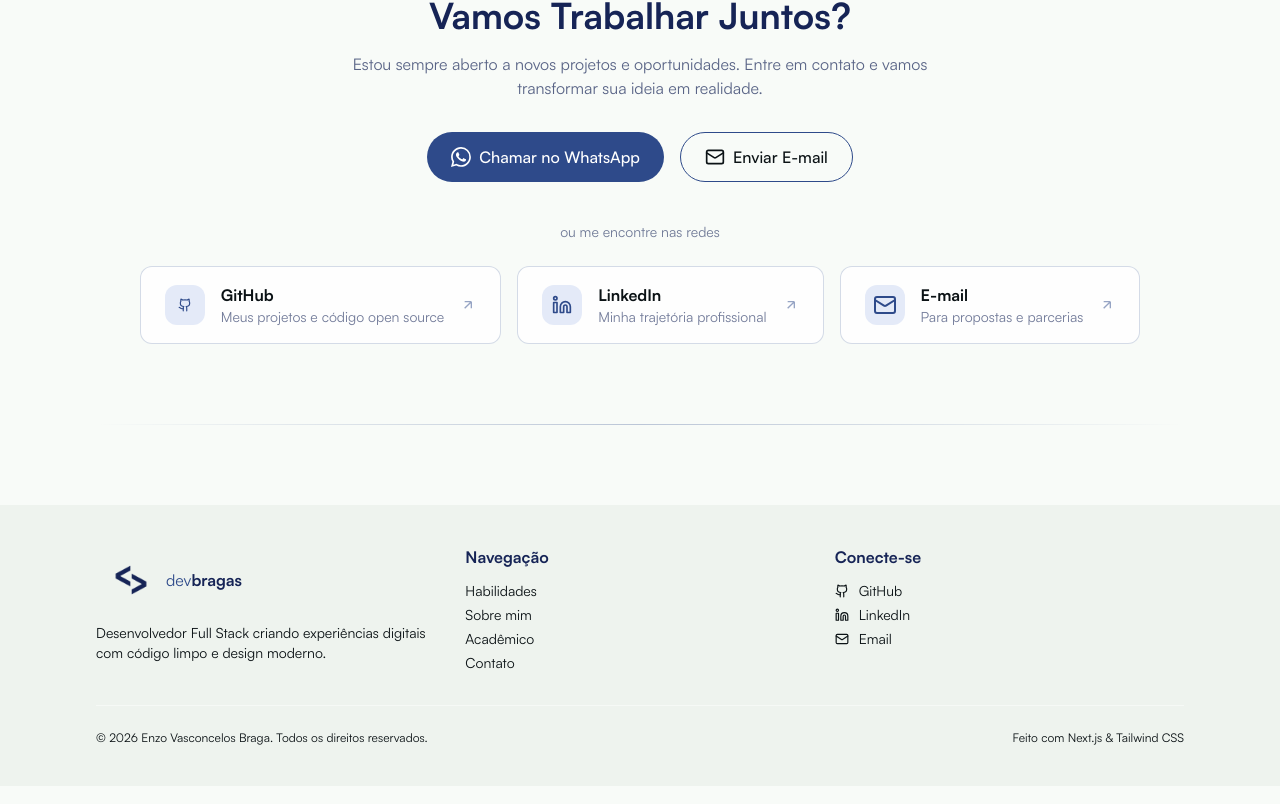
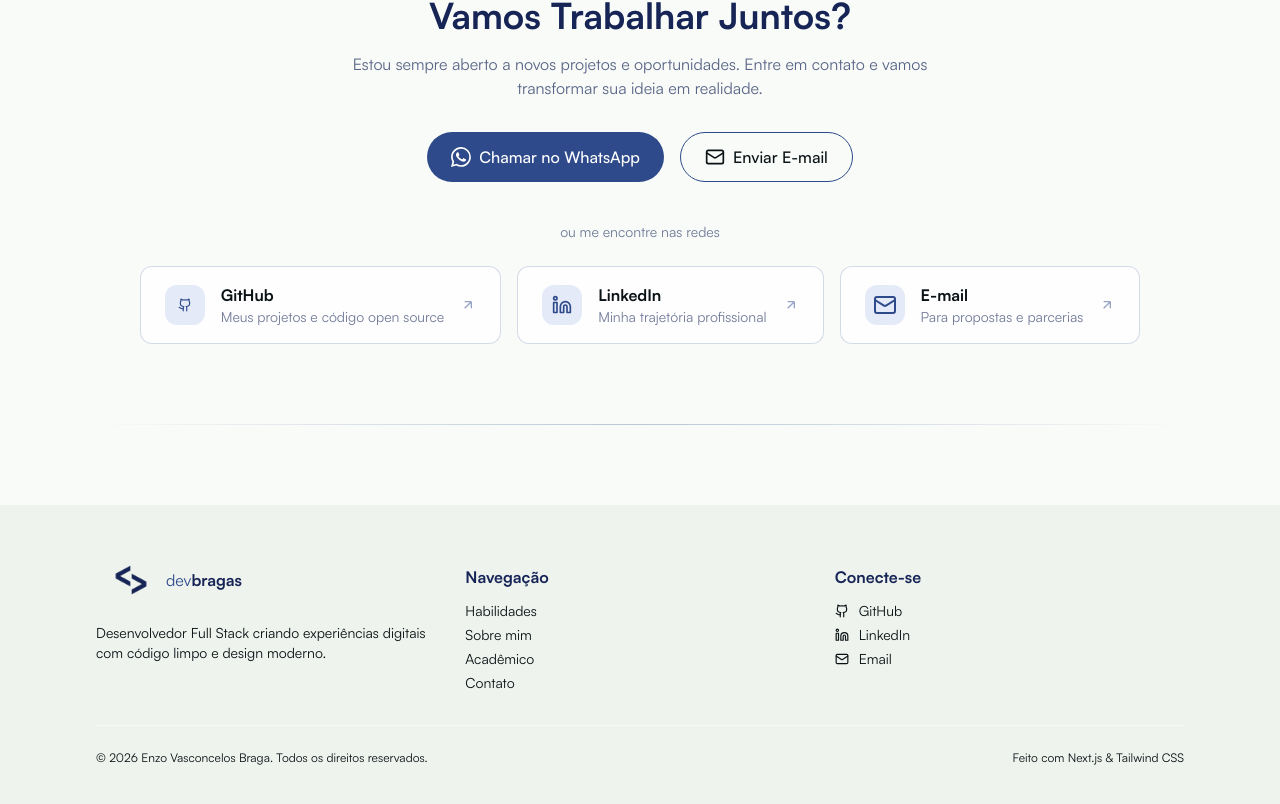
Before and after one commit to devbragas/portfolio-live, a Next.js app: page / in a window 1280 px wide. Shown: the part 3357-4161 px from the top of the page. Built offline with nearby package versions, Linux system fonts and the light colour scheme.

Commit message:
fix: change footer misalignments

```diff
--- a/src/components/ui/footer.tsx
+++ b/src/components/ui/footer.tsx
@@ -25,14 +25,14 @@ export function Footer() {
   return (
     <footer className="py-8 lg:py-10 px-4 lg:px-0 bg-[#eef3ee] dark:bg-gray-900 transition-colors duration-300">
       <Container>
-        <div className="flex flex-col sm:flex-row gap-8 sm:gap-5 place-content-between pb-8">
+        <div className="flex flex-col sm:flex-row sm:items-start gap-8 sm:gap-5 place-content-between pb-8">
           <div className="flex-1 flex flex-col">
             <DevLogo />
             <p className="text-sm mt-2 dark:text-gray-400">
               {t("description")}
             </p>
           </div>
-          <div className="flex-1 flex flex-col gap-3">
+          <div className="flex-1 flex flex-col gap-3 sm:mt-5">
             <h2 className="font-bold text-(--secondary-text) dark:text-white">
               {t("navigation")}
             </h2>
@@ -64,7 +64,7 @@ export function Footer() {
               </button>
             </div>
           </div>
-          <div className="flex-1 flex flex-col gap-3">
+          <div className="flex-1 flex flex-col gap-3 sm:mt-5">
             <h2 className="font-bold text-(--secondary-text) dark:text-white">
               {t("connect")}
             </h2>
```
